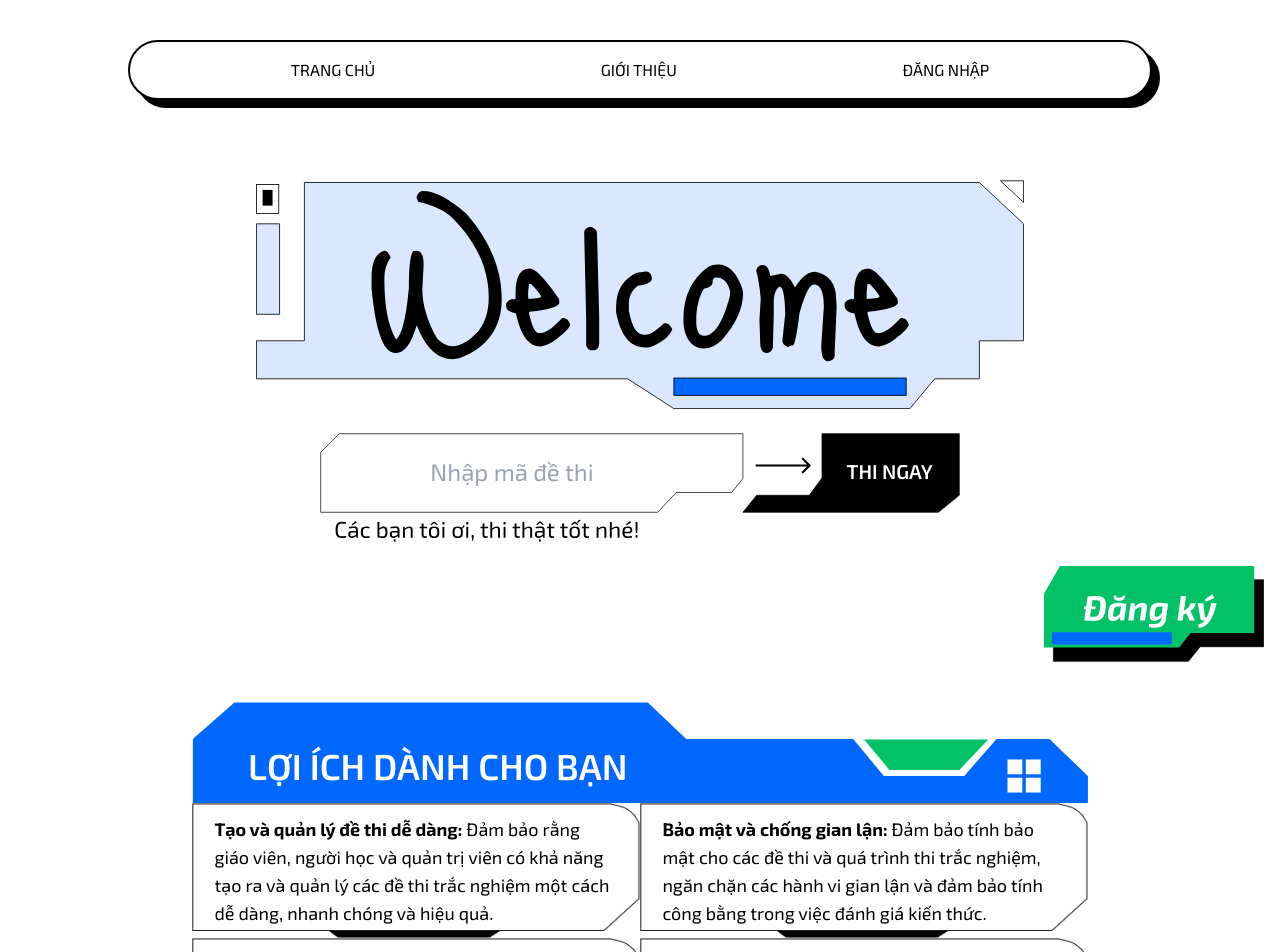
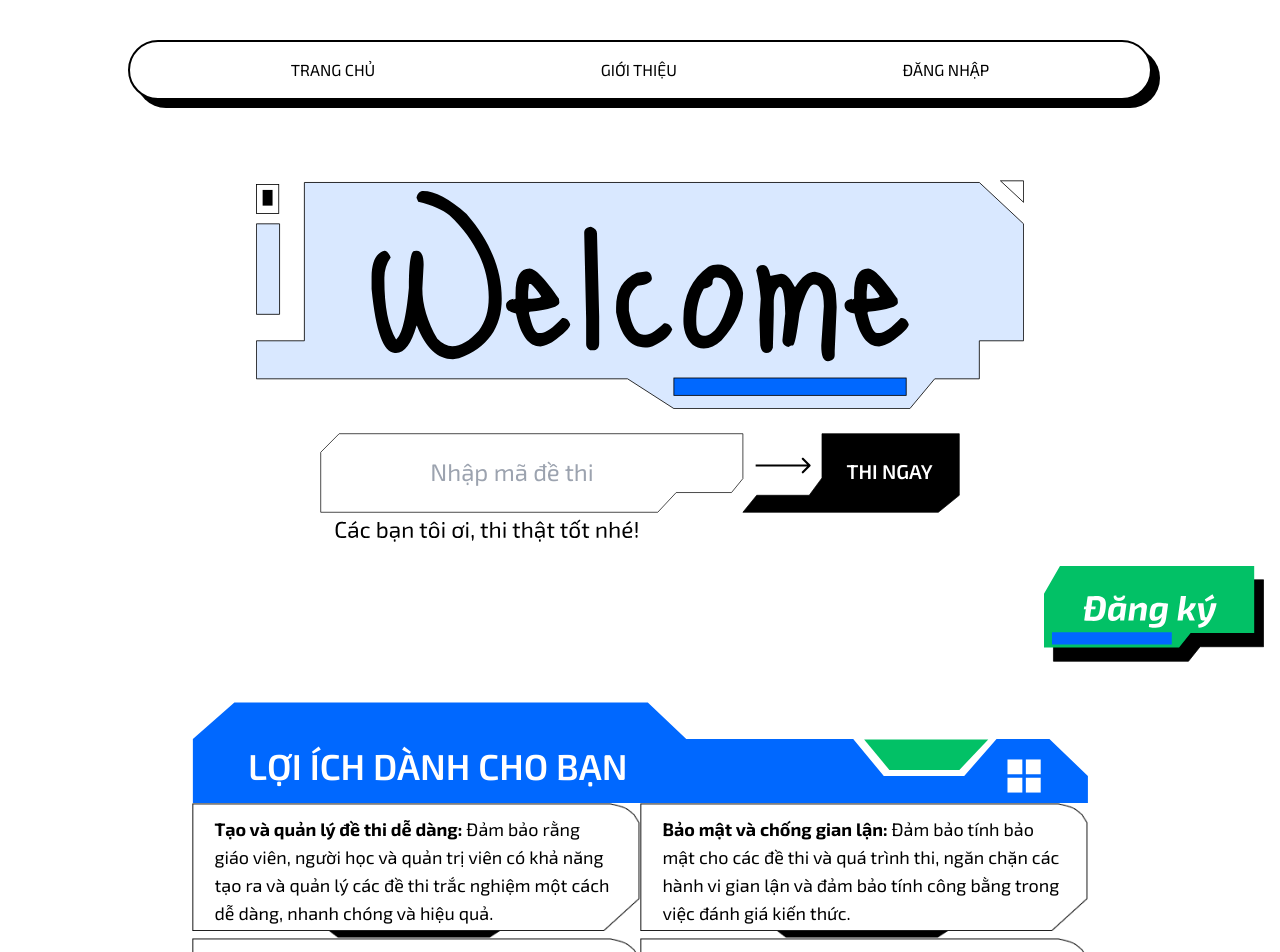
Before and after one commit to TriTran789/web-quiz, a React (Vite) app: page / in a window 1280 px wide. Shown: the top 952 px of the page. Built offline with nearby package versions, Linux system fonts and the light colour scheme; a web font is replaced by a local one.

Commit message:
sau khi sua loi benefit lan 2

```diff
--- a/src/constants/index.js
+++ b/src/constants/index.js
@@ -7,7 +7,7 @@ export const  contentBenefit = [
     {
         id: 2,
         titile: "Bảo mật và chống gian lận: ",
-        desc: "Đảm bảo tính bảo mật cho các đề thi và quá trình thi trắc nghiệm, ngăn chặn các hành vi gian lận và đảm bảo tính công bằng trong việc đánh giá kiến thức."
+        desc: "Đảm bảo tính bảo mật cho các đề thi và quá trình thi, ngăn chặn các hành vi gian lận và đảm bảo tính công bằng trong việc đánh giá kiến thức."
     },
     {
         id: 3,
```
